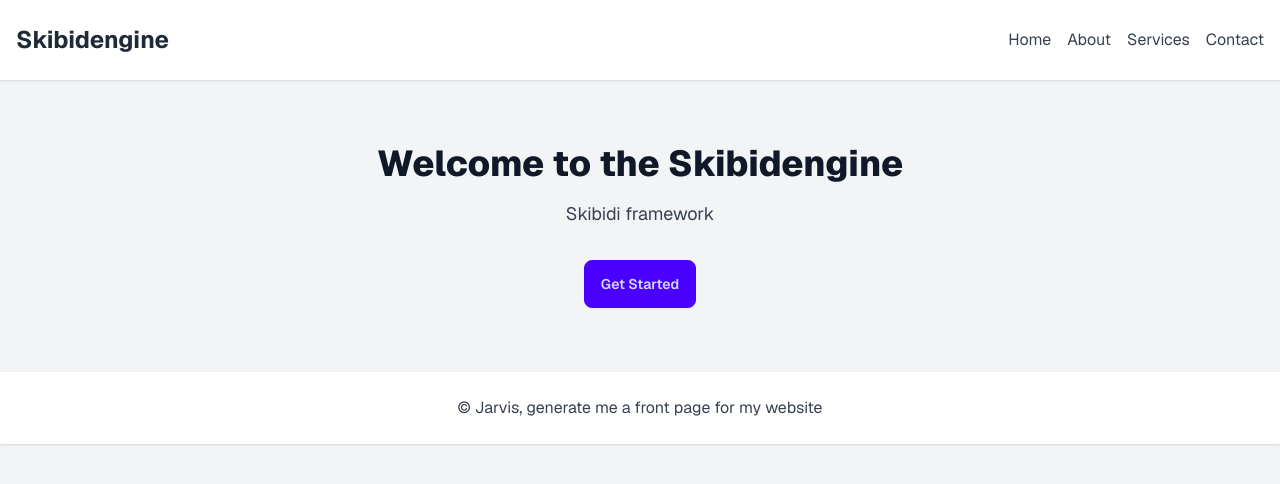
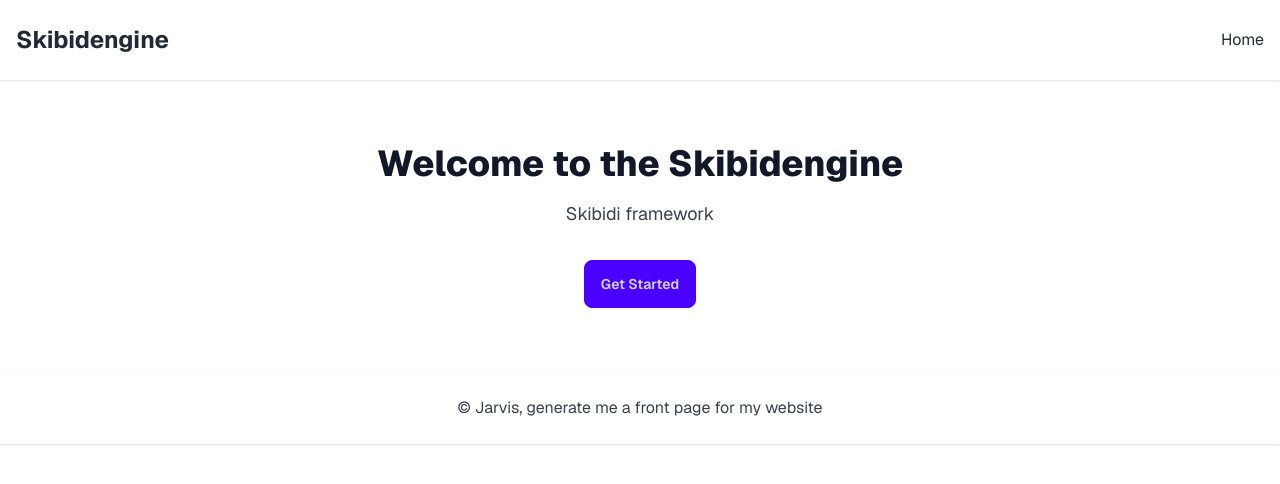
Before and after one commit to bignerdmonster/skibidengine, a Next.js app: page / in a window 1280 px wide. Shown: the top 484 px of the page. Built offline with nearby package versions, Linux system fonts and the light colour scheme.

Commit message:
fully updated everything

```diff
--- a/src/app/page.tsx
+++ b/src/app/page.tsx
@@ -3,15 +3,12 @@ import Link from "next/link";
 export default function HomePage() {
   return (
     <main className="">
-       <div className="min-h-screen bg-gray-100">
-        <header className="bg-white shadow">
+       <div className="min-h-screen">
+        <header className="shadow">
           <div className="container mx-auto px-4 py-6 flex justify-between items-center">
-            <div className="text-2xl font-bold text-gray-800">Skibidengine</div>
+            <div className="text-2xl font-bold text-800">Skibidengine</div>
             <nav className="space-x-4">
-              <a href="#" className="text-gray-700 hover:text-gray-900">Home</a>
-              <a href="#" className="text-gray-700 hover:text-gray-900">About</a>
-              <a href="#" className="text-gray-700 hover:text-gray-900">Services</a>
-              <a href="#" className="text-gray-700 hover:text-gray-900">Contact</a>
+              <a href="#" className="text-700 hover:text-900">Home</a>
             </nav>
           </div>
         </header>
```
Also changed, not shown: package.json (+16 -17 lines), 1 other file (tests, documents, lock files or other folders).
